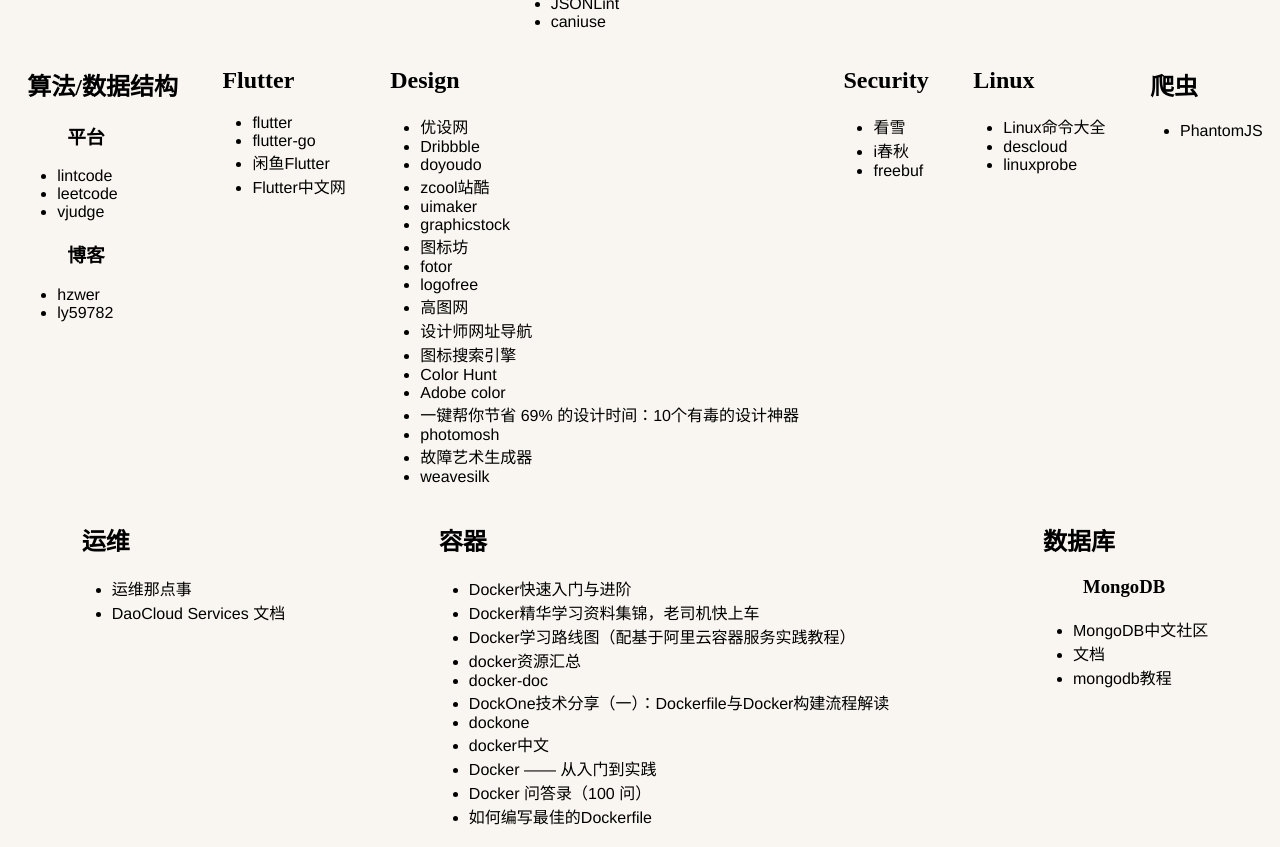
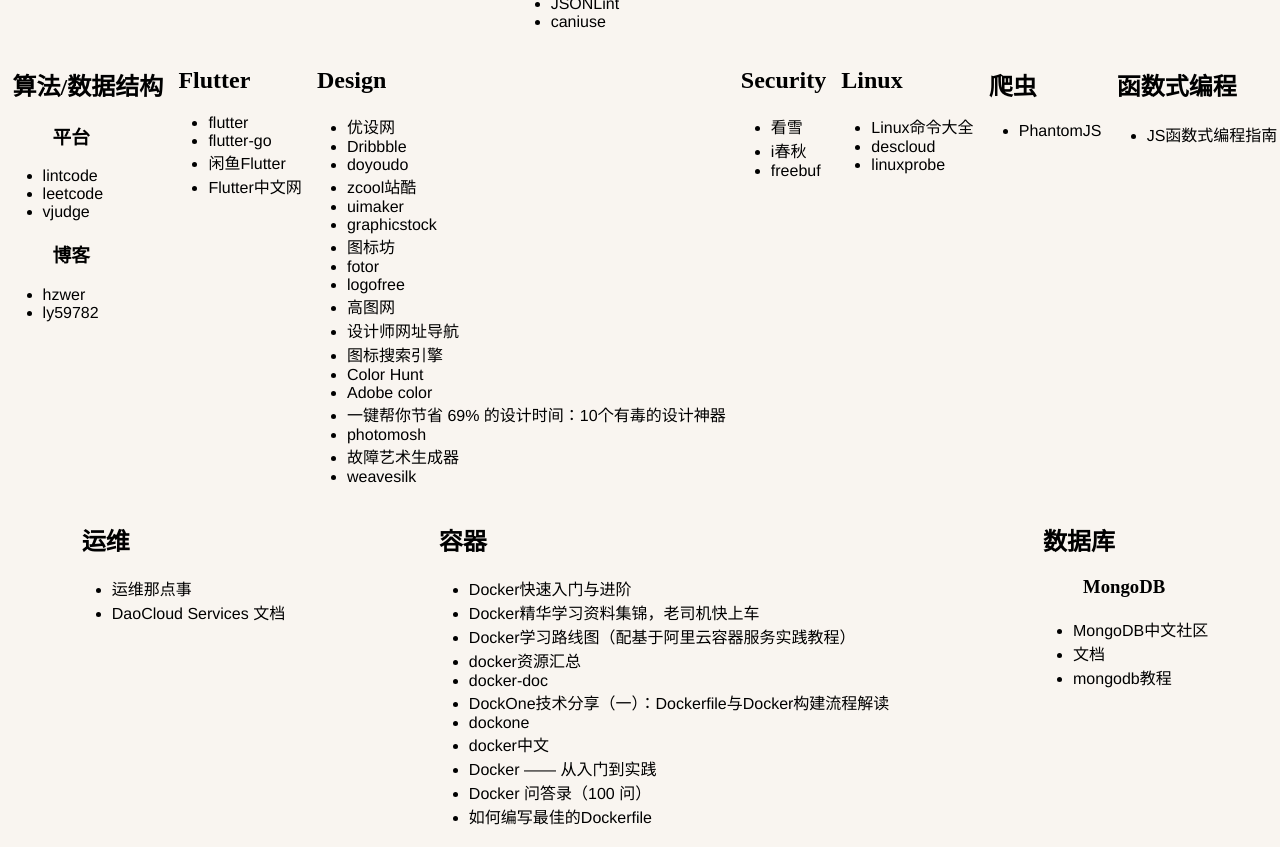
Before and after one commit to iamsail/Resource, a plain HTML site: page index.html in a window 1280 px wide. Shown: the part 916-1763 px from the top of the page. Drawn offline with Linux system fonts and the light colour scheme.

Commit message:
函数式编程

```diff
--- a/index.html
+++ b/index.html
@@ -263,6 +263,13 @@
         <h2>爬虫</h2>
         <ul>
             <li><a href="http://javascript.ruanyifeng.com/tool/phantomjs.html">PhantomJS</a></li>
+        </ul>
+    </section>
+
+    <section>
+        <h2>函数式编程</h2>
+        <ul>
+            <li><a href="https://llh911001.gitbooks.io/mostly-adequate-guide-chinese/content/">JS函数式编程指南</a></li>
         </ul>
     </section>
 
```
